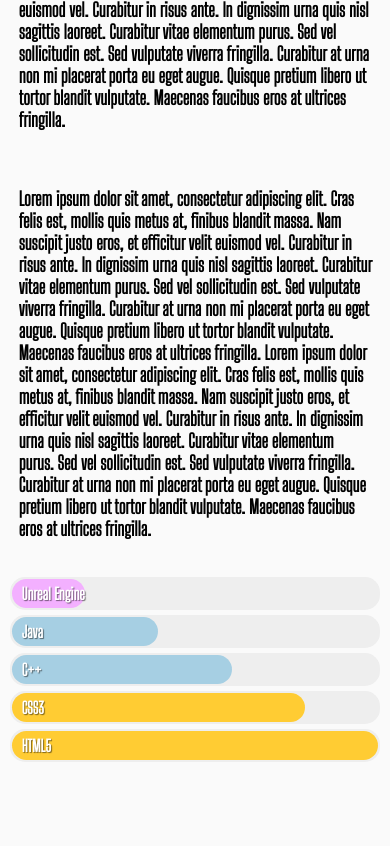
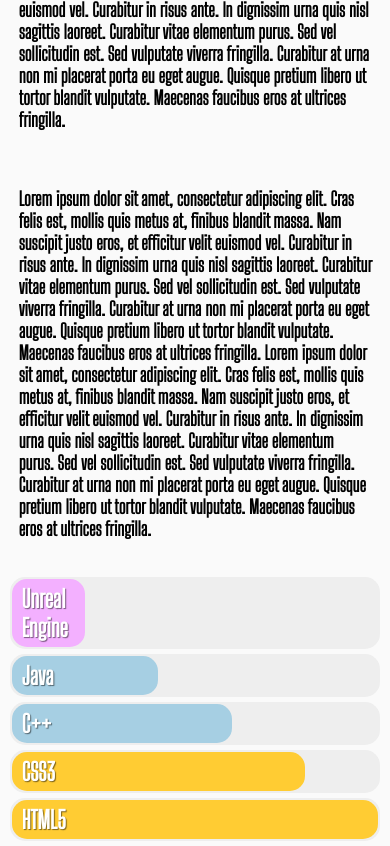
Before and after one commit to chribbelund/Html-projekt, a plain HTML site: page anton.html in a window 390 px wide. Shown: the part 799-1645 px from the top of the page. Before the commit the page ends 1566 px from the top, so only its background shows below. Drawn offline with Linux system fonts and the light colour scheme.

Commit message:
Update main.css

```diff
--- a/main.css
+++ b/main.css
@@ -99,6 +99,9 @@
     .membersText
     {
         padding: 1em;
+    }
+    .bar{
+      font-size: 3em;
     }
 }
 
@@ -253,7 +256,7 @@
     padding: 2px;
     border-radius: 15px;
     margin-bottom: 5px;
-    font-size: 1em;
+    font-size: 1.5em;
     color: #FFF;
     font-weight: bold;
     text-shadow: 1px 1px 1px rgba(0,0,0,0.5);
```
